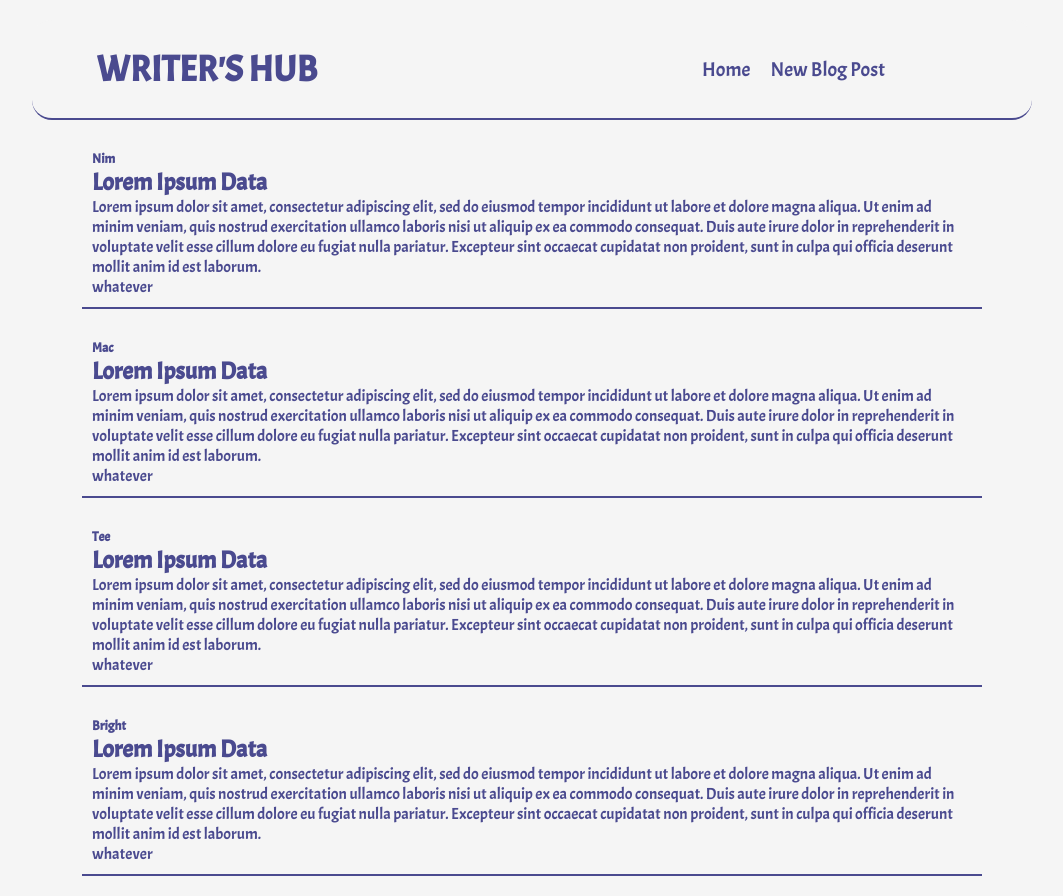
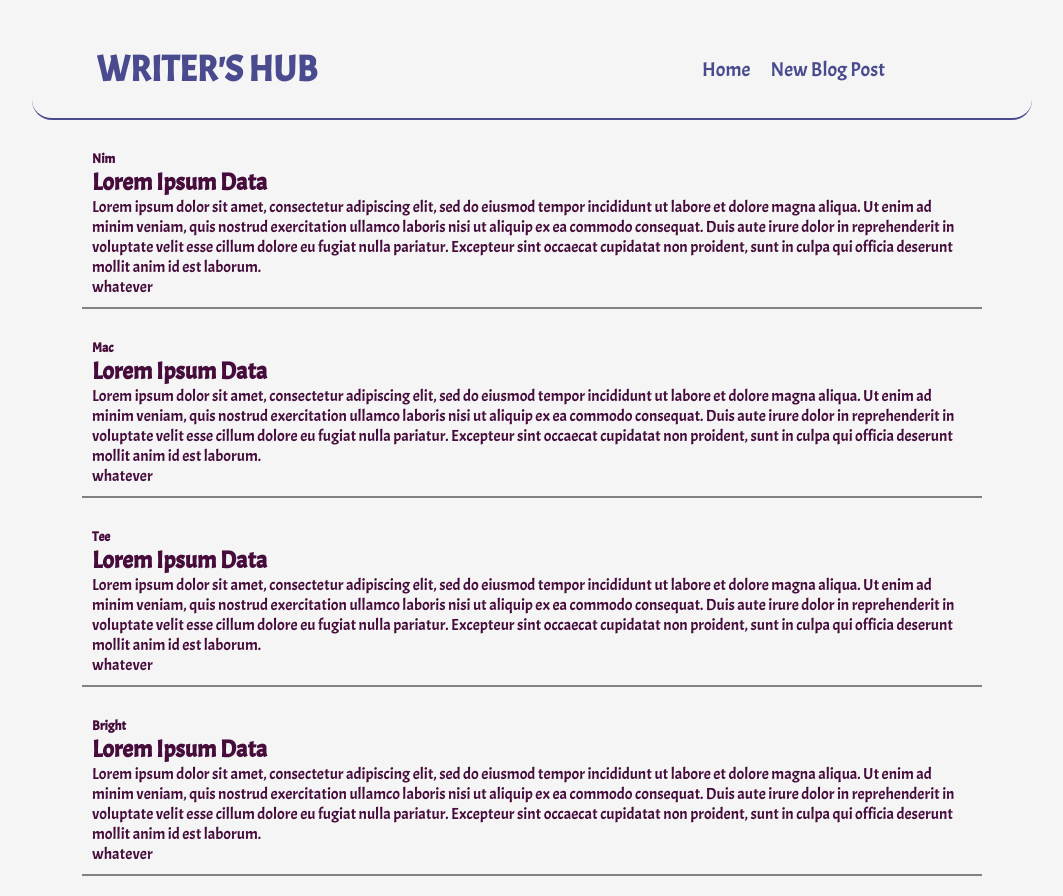
Before and after one commit to Neemahj/simple_blogsite, a React (Create React App) app: page / in a window 1280 px wide. Shown: the whole page, without its empty margins (108-1171 px from the left). Built offline with nearby package versions, Linux system fonts and the light colour scheme.

Commit message:
update style

```diff
--- a/src/App.css
+++ b/src/App.css
@@ -69,12 +69,11 @@ label{
 }
 
 .blog-content{
-  border-bottom: 2px solid rgb(74, 74, 143);
+  border-bottom: 2px solid rgb(132, 128, 133);
   width: 100%;
   max-width: 900px;
   margin: 20px auto;
   padding: 10px;
   font-family: 'Acme', sans-serif;
-  color:rgb(74, 74, 143)
-
+  color:rgb(70, 13, 60)
 }
```
